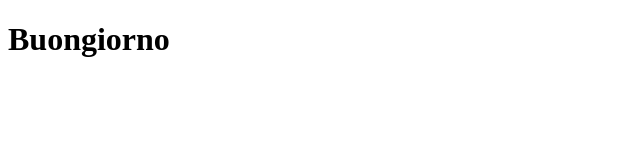
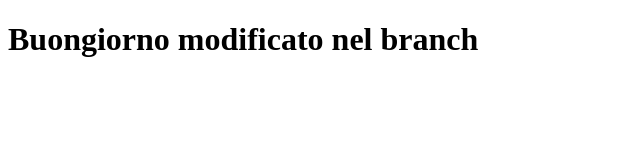
Before and after one commit to giuseppematteagi/testbeppe, a plain HTML site: page index.html in a window 1280 px wide. Shown: the whole page, without its empty margins (0-640 px from the left). Drawn offline with Linux system fonts and the light colour scheme.

```diff
--- a/index.html
+++ b/index.html
@@ -7,6 +7,6 @@
     <title>Document</title>
 </head>
 <body>
-    <h1>Buongiorno</h1>
+    <h1>Buongiorno modificato nel branch</h1>
 </body>
 </html>
```
